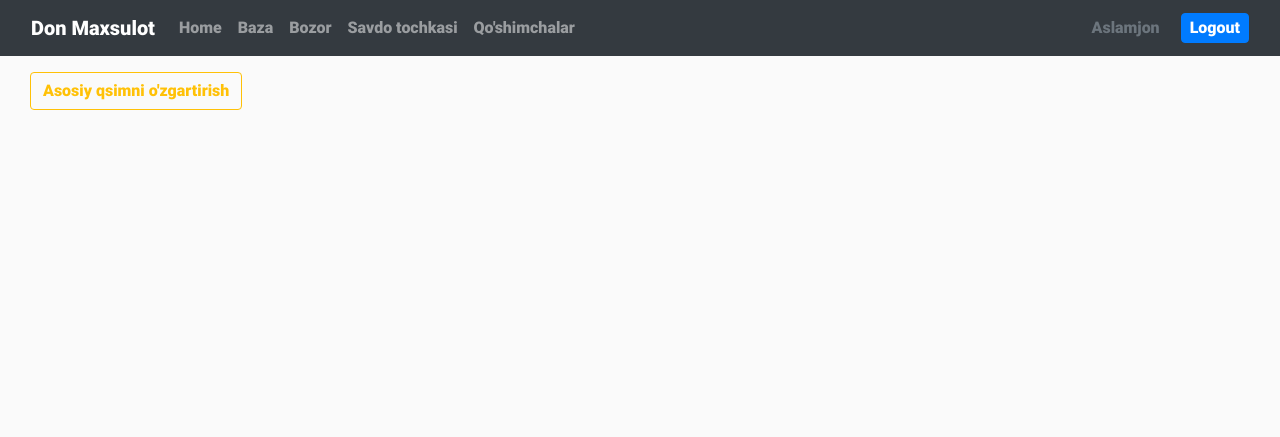
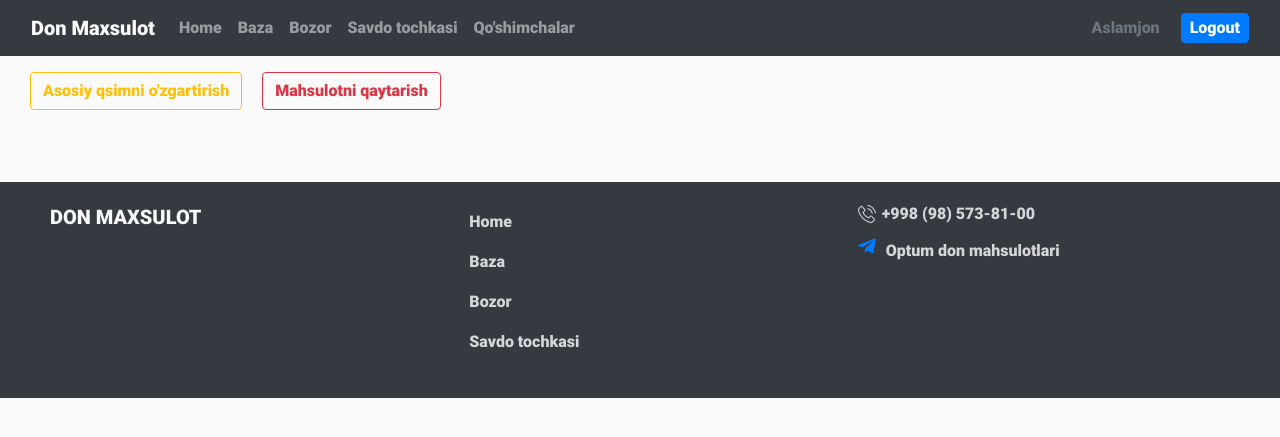
Before and after one commit to aslamjon/donMaxsulot, a Django app: page /savdo/6 in a window 1280 px wide. Shown: the top 437 px of the page. Run offline with Django 3.2, Linux system fonts and the light colour scheme; a user stored in the database is signed in; data comes from the database, SQL or seed files in the repository; both versions use the stored data as it was after the commit; some libraries are stand-ins or nearby versions.

Commit message:
added returning product btn in Savdo, added footer and up/down arrow

```diff
--- a/home/static/css/style.css
+++ b/home/static/css/style.css
@@ -1,16 +1,42 @@
 @font-face {
   font-family: "Roboto-Black";
-  src: url("../Roboto/Roboto-Black.ttf") format("truetype"); }
+  src: url("../Roboto/Roboto-Black.ttf") format("truetype");
+}
 body {
   margin: 0;
   padding: 0;
   overflow-x: hidden;
   font-family: "Roboto-Black", sans-serif;
-  background-color: #fafafa; }
+  background-color: #fafafa;
+  position: relative;
+}
 
 .containerCustom {
   margin: 0 30px;
-  position: relative; }
+  position: relative;
+}
+
+.toBottom {
+  width: 30px;
+  height: 30px;
+  text-align: center;
+  background-color: #343a40ec;
+  color: #fafafa;
+  position: fixed;
+  bottom: -40px;
+  right: 20px;
+  font-weight: 900;
+  font-size: 18px;
+  border-radius: 30%;
+  cursor: pointer;
+  transition: 0.3s;
+  opacity: 0;
+  border: 1px solid #fafafa;
+}
+.toBottom:hover {
+  background-color: #343a40d8;
+  color: #fafafa;
+}
 
 .icon {
   width: 20px;
@@ -23,217 +49,348 @@ body {
   mask-repeat: no-repeat;
   -webkit-mask-position: center center;
   -webkit-mask-size: 90%;
-  -webkit-mask-repeat: no-repeat; }
+  -webkit-mask-repeat: no-repeat;
+}
 
 .bd-green {
-  color: #198754; }
+  color: #198754;
+}
 
 nav .navbar-toggler {
-  outline: none; }
+  outline: none;
+}
 nav .navbar-collapse ul li a {
-  cursor: pointer; }
+  cursor: pointer;
+}
 
 .text-bold {
-  font-weight: bold; }
+  font-weight: bold;
+}
 
 .homePage .img {
   width: 100%;
-  height: 300px; }
+  height: 300px;
+}
 .homePage #sendHomeForm {
-  position: relative; }
+  position: relative;
+}
 .homePage #sendHomeForm input {
-    margin: 15px 0; }
+  margin: 15px 0;
+}
 .homePage #sendHomeForm input:first-child {
   margin: 0;
-      position: absolute; }
+  position: absolute;
+}
 .homePage #sendHomeForm label {
-    margin: 0; }
+  margin: 0;
+}
 
 .close {
   border: 0;
-  outline: none; }
+  outline: none;
+}
 .close:focus, .close:active {
   border: 0;
-    outline: none; }
+  outline: none;
+}
 
 .editHome {
   display: flex;
-  justify-content: center; }
+  justify-content: center;
+}
 .editHome .card {
-    max-width: 500px; }
+  max-width: 500px;
+}
 .editHome .card form input {
-      margin: 10px 0; }
+  margin: 10px 0;
+}
 
 .base {
-  margin-top: 20px; }
+  margin-top: 20px;
+}
 .base .baseModal form label {
-    margin: 5px; }
+  margin: 5px;
+}
 .base .baseModal form input {
-    margin: 10px 0; }
+  margin: 10px 0;
+}
 .base .baseModal form #id_byWhom {
-    margin-top: 0; }
+  margin-top: 0;
+}
 .base .baseTabel {
-    margin-top: 20px; }
+  margin-top: 20px;
+}
 .base .baseTabel th {
   padding: 5px 10px;
-      text-align: center; }
+  text-align: center;
+}
 .base .baseTabel tr {
-      box-shadow: -3px 0px 15px -8px grey; }
+  box-shadow: -3px 0px 15px -8px grey;
+}
 .base .baseTabel tr:first-child {
   border-top-left-radius: 10px;
-        border-top-right-radius: 10px; }
+  border-top-right-radius: 10px;
+}
 .base .baseTabel tr:last-child {
   border-bottom-left-radius: 10px;
-        border-bottom-right-radius: 10px; }
+  border-bottom-right-radius: 10px;
+}
 .base .baseTabel tr td {
   text-align: center;
   border-left: 1px solid grey;
   border-right: 1px solid grey;
-        padding: 5px 10px; }
+  padding: 5px 10px;
+}
 .base .baseTabel tr td:first-child {
-          border-left: none; }
+  border-left: none;
+}
 .base .baseTabel tr td:last-child {
-          border-right: none; }
+  border-right: none;
+}
 .base .baseTabel tr td .openEdit {
-          text-decoration: none; }
+  text-decoration: none;
+}
 .base .baseTabel tr .inputToBase {
-        color: green; }
+  color: green;
+}
 .base .baseTabel tr .outToBase {
-        color: red; }
+  color: red;
+}
 .base .outTabelBase {
-    margin-top: 20px; }
+  margin-top: 20px;
+}
 .base .outTabelBase table tr td,
 .base .outTabelBase table tr th {
   padding: 5px;
-      text-align: center; }
+  text-align: center;
+}
 .base .outTabelBase table tr td {
-      border: 1px solid #bdbdbd; }
+  border: 1px solid #bdbdbd;
+}
 .base .outTabelBase table tr td:first-child {
-        border-left: none; }
+  border-left: none;
+}
 .base .outTabelBase table tr td:last-child {
-        border-right: none; }
+  border-right: none;
+}
 
 @media (max-width: 1182px) {
   .base .outTabel {
     overflow-x: auto;
-    padding: 0 2px; }
+    padding: 0 2px;
+  }
   .base .baseTabel {
-    width: 1130px; } }
+    width: 1130px;
+  }
+}
 @media (max-width: 908px) {
   .base .outTabelBase table {
-    width: 848px; } }
+    width: 848px;
+  }
+}
 .edit {
-  padding: 50px 0; }
+  padding: 50px 0;
+}
 .edit .card {
   padding: 15px 20px;
   width: 100%;
   border-radius: 10px;
   border: none;
-    box-shadow: 0 0 10px #dfdfdf; }
+  box-shadow: 0 0 10px #dfdfdf;
+}
 .edit .card .changed {
   display: flex;
-      justify-content: flex-end; }
+  justify-content: flex-end;
+}
 .edit .card .changed .alert {
   display: inline-block;
   margin-bottom: 0;
-        padding: 8px 16px; }
+  padding: 8px 16px;
+}
 .edit .card form label {
-      margin: 5px; }
+  margin: 5px;
+}
 .edit .card form #subBtn {
-      margin-top: 16px; }
+  margin-top: 16px;
+}
 .edit .card form #id_oxirgiQarzBerganVaqti {
-      margin: 10px 0; }
+  margin: 10px 0;
+}
 
 .agentTake {
   margin-bottom: 50px;
-  height: 100vh; }
+}
 .agentTake #enterForm input {
-    margin: 10px 0; }
+  margin: 10px 0;
+}
 .agentTake #enterForm #id_byWhom {
-    margin: 0 0 10px 0; }
+  margin: 0 0 10px 0;
+}
 .agentTake #payAgentForm input {
-    margin: 20px 0; }
+  margin: 20px 0;
+}
 .agentTake .outTotalAgent {
   bottom: 30px;
-    overflow-x: auto; }
+  overflow-x: auto;
+}
 .agentTake .outTotalAgent .TotalAgentTabel {
-      width: 900px; }
+  width: 900px;
+}
 
 @media (max-width: 1188px) {
   .agentTake .outAgentTabel {
     overflow-x: auto;
-    padding: 0 2px; }
+    padding: 0 2px;
+  }
   .agentTake .agentTabel {
-    width: 1128px; } }
+    width: 1128px;
+  }
+}
 .editAgent #enterForm label {
-  margin: 5px; }
+  margin: 5px;
+}
 .editAgent .card {
-  padding: 20px; }
+  padding: 20px;
+}
 .editAgent .card #totalLend {
-    text-align: right; }
+  text-align: right;
+}
 
 .paidAgent .outPaidAgentTable {
   display: flex;
   justify-content: center;
   overflow-x: auto;
-  padding: 5px; }
+  padding: 5px;
+}
 .paidAgent .outPaidAgentTable table {
   margin-top: 20px;
   box-shadow: 0 0 10px 1px #cccccc;
-    border-radius: 10px; }
+  border-radius: 10px;
+}
 .paidAgent .outPaidAgentTable table tr td,
 .paidAgent .outPaidAgentTable table tr th {
   padding: 5px 10px;
-      text-align: center; }
+  text-align: center;
+}
 .paidAgent .outPaidAgentTable table tr td {
-      border: 1px solid #dbdbdb; }
+  border: 1px solid #dbdbdb;
+}
 .paidAgent .outPaidAgentTable table tr td:first-child {
-        border-left: none; }
+  border-left: none;
+}
 .paidAgent .outPaidAgentTable table tr td:last-child {
-        border-right: none; }
+  border-right: none;
+}
 
 @media (max-width: 700px) {
   .paidAgent .outPaidAgentTable table {
-    width: 650px; } }
+    width: 650px;
+  }
+}
 .baza {
-  margin-top: 20px; }
+  margin-top: 20px;
+}
 .baza .bazaModal form input {
-    margin: 10px 0; }
+  margin: 10px 0;
+}
 .baza .bazaModal form #id_byWhom {
-    margin-top: 0; }
+  margin-top: 0;
+}
 .baza .outBazaTable {
   overflow-x: auto;
-    margin-top: 30px; }
+  margin-top: 30px;
+}
 .baza .outBazaTable table th {
   padding: 5px 10px;
-      text-align: center; }
+  text-align: center;
+}
 .baza .outBazaTable table tr {
-      box-shadow: -3px 0px 15px -8px grey; }
+  box-shadow: -3px 0px 15px -8px grey;
+}
 .baza .outBazaTable table tr:first-child {
   border-top-left-radius: 10px;
-        border-top-right-radius: 10px; }
+  border-top-right-radius: 10px;
+}
 .baza .outBazaTable table tr:last-child {
   border-bottom-left-radius: 10px;
-        border-bottom-right-radius: 10px; }
+  border-bottom-right-radius: 10px;
+}
 .baza .outBazaTable table tr td {
   text-align: center;
   border-left: 1px solid grey;
   border-right: 1px solid grey;
-        padding: 5px 10px; }
+  padding: 5px 10px;
+}
 .baza .outBazaTable table tr td:first-child {
   border-left: none;
-          text-transform: capitalize; }
+  text-transform: capitalize;
+}
 .baza .outBazaTable table tr td:last-child {
-          border-right: none; }
+  border-right: none;
+}
 .baza .outBazaTable table tr td .openEdit {
-          text-decoration: none; }
+  text-decoration: none;
+}
 .baza .outBazaTable table tr .inputToBase {
-        color: green; }
+  color: green;
+}
 .baza .outBazaTable table tr .outToBase {
-        color: red; }
+  color: red;
+}
 
 @media (max-width: 1100px) {
   .baza .outBazaTable table {
-    width: 1040px; } }
+    width: 1040px;
+  }
+}
+footer {
+  background-color: #343a40;
+  padding: 20px;
+  margin-top: 20px;
+}
+footer .logo {
+  color: #fafafa;
+  font-size: 20px;
+  text-decoration: none;
+}
+footer ul li a {
+  color: #fafafad0;
+  transition: 0.3s;
+}
+footer ul .tel, footer ul .telegram {
+  display: flex;
+  align-items: center;
+}
+footer ul .tel span:first-child, footer ul .telegram span:first-child {
+  width: 20px;
+  height: 20px;
+  display: inline-block;
+  mask-image: url("../img/phone-call.svg");
+  -webkit-mask-image: url("../img/phone-call.svg");
+  background: #fafafad0;
+  margin-right: 5px;
+}
+footer ul .tel span:last-child, footer ul .telegram span:last-child {
+  color: #fafafad0;
+  text-decoration: none;
+}
+footer ul .telegram {
+  margin-top: 10px;
+}
+footer ul .telegram a:hover {
+  text-decoration: none;
+}
+footer ul .telegram span:first-child {
+  mask-image: url("../img/telegram.svg");
+  -webkit-mask-image: url("../img/telegram.svg");
+  background: #007bff;
+}
+
+@media (max-width: 767px) {
+  footer .col-md-4 {
+    display: flex;
+    justify-content: center;
+  }
+}
 
 /*# sourceMappingURL=style.css.map */
--- a/home/static/js/main.js
+++ b/home/static/js/main.js
@@ -41,6 +41,29 @@ $(function() {
         total_amount()
         $('.amount').mask("#,###",{reverse: true});
     })
+
+    let minsueFromScroll = 145
+    $(window).on('scroll', function(e) {
+        let scrollHeight = (document.body.offsetHeight - window.innerHeight)
+        if (window.scrollY >= 200 && (window.scrollY < scrollHeight)) {
+            $('.toBottom')[0].style.opacity = 1;
+            $('.toBottom')[0].style.bottom = '20px';
+            $('.toBottom')[0].style.transform = 'rotate(0deg)';
+            $('.toBottom')[0].onclick = function() {
+                window.scrollTo(0, scrollHeight)
+            }
+        } else if (window.scrollY <= 200) {
+            $('.toBottom')[0].style.opacity = 0;
+            $('.toBottom')[0].style.bottom = '-40px';
+        } else if (window.scrollY >= scrollHeight - minsueFromScroll) {
+            $('.toBottom')[0].style.transform = 'rotate(180deg)';
+            $('.toBottom')[0].onclick = function() {
+                // window.scrollTo(0, scrollHeight)
+                document.body.scrollIntoView()
+            }
+        }
+    })
+
 })
 function isNumber(n) { return !isNaN(parseFloat(n)) && !isNaN(n - 0) }
 
--- a/home/static/scss/agentTake.scss
+++ b/home/static/scss/agentTake.scss
@@ -1,6 +1,5 @@
 .agentTake {
     margin-bottom: 50px;
-    height: 100vh;
     #enterForm {
         input {
             margin: 10px 0;
--- a/home/templates/html/base.html
+++ b/home/templates/html/base.html
@@ -83,7 +83,51 @@
     {% block content %}
 
     {% endblock %}
+    <div class="toBottom">&#8595;</div>
 
+    <footer>
+        <div class="containerCustom">
+            <div class="row">
+                <div class="col-md-4">
+                    <a class="logo">
+                        DON MAXSULOT
+                    </a>
+                </div>
+                <div class="col-md-4">
+                    <ul class="list-unstyled">
+                        <li class="nav-item">
+                            <a class="nav-link" aria-current="page" href="{% url 'home' %}">Home</a>
+                        </li>
+                        <li class="nav-item">
+                            <a class="nav-link" href="{% url 'baza' %}">Baza</a>
+                        </li>
+                        <li class="nav-item">
+                            <a class="nav-link" href="{% url 'base' %}">Bozor</a>
+                        </li>
+                        <li class="nav-item">
+                            <a class="nav-link" href="{% url 'agentTake' %}">Savdo tochkasi</a>
+                        </li>
+                    </ul>
+                </div>
+                <div class="col-md-4">
+                    <ul class="list-unstyled">
+                        <li><div class="tel">
+                            <span class="icon"></span>
+                            <span>+998 (98) 573-81-00</span>
+                        </div></li>
+                        <li>
+                            <div class="telegram">
+                                <a href="https://t.me/optumdon">
+                                    <span class="icon"></span>
+                                    <span>Optum don mahsulotlari</span>
+                                </a>
+                            </div>
+                        </li>
+                    </ul>
+                </div>
+            </div>
+        </div>
+    </footer>
     <script src="{% static 'js/jquery-3.5.1.slim.min.js' %}"></script>
     <script src="{% static 'js/jquery.mask.min.js' %}"></script>
     <script src="{% static 'js/popper.min.js' %}"></script>
--- a/home/templates/html/editAgent.html
+++ b/home/templates/html/editAgent.html
@@ -3,12 +3,41 @@
 {% block title %}Agents{% endblock %}
 
 {% block content %}
-<div class="editAgent containerCustom">
+<div class="editAgent containerCustom pt-2">
     {% if user.is_authenticated and isAdmin %}
-    <button type="button" class="btn btn-outline-warning mt-3" data-toggle="collapse" data-target="#changeMain">Asosiy
-        qsimni
-        o'zgartirish</button>
-    <div class="row mt-1 mb-5">
+    <div class="text-danger mb-2">{{errorr}}</div>
+    <button type="button" class="btn btn-outline-warning" data-toggle="collapse" data-target="#changeMain">
+        Asosiy qsimni o'zgartirish
+    </button>
+    <button type="button" class="btn btn-outline-danger ml-3" data-toggle="modal" data-target="#returnProductForm">
+        Mahsulotni qaytarish
+    </button>
+
+    <!-- The Modal -->
+    <div class="modal baseModal" id="returnProductForm">
+        <div class="modal-dialog">
+            <div class="modal-content">
+                <!-- Modal Header -->
+                <div class="modal-header">
+                    <h4 class="modal-title">Bazaga Mahsulot Qaytarish</h4>
+                    <button type="button" class="close" data-dismiss="modal">&times;</button>
+                </div>
+                <div class="modal-body">
+                    <form id="" action="{% url 'returnProductForSavod' formId %}" method="POST">
+                        {% csrf_token %}
+                        <input type="number" name="howMuch" class="form-control mb-3" placeholder="Qancha qaytarmoqchisiz ?">
+
+                        <div class="d-flex justify-content-between align-items-center">
+                            <button type="submit" id="" class="btn btn-outline-dark">Qaytarish</button>
+                        </div>
+                    </form>
+                </div>
+            </div>
+        </div>
+    </div>
+
+    <!-- The Row -->
+    <div class="row mt-2 mb-5">
         <div class="col-md-6 mt-3">
             <div class="card collapse" id="changeMain">
                 <div class="changed d-flex justify-content-end">
--- a/home/urls.py
+++ b/home/urls.py
@@ -1,5 +1,5 @@
 from django.urls import path
-from .views import home, signup_user, logout_user, login_user, base, editItem, agentTake, editAgent, delete, deleteHome, editHome, payToAgent, deleteBase, baza, editBaza, deleteBaza, addAgent, deleteAgent, addRealBazaWhenHaveProducts, addMoneyWhenTakeMoney, deleteAddMoneyWhenTakeMoney, returnProduct
+from .views import home, signup_user, logout_user, login_user, base, editItem, agentTake, editAgent, delete, deleteHome, editHome, payToAgent, deleteBase, baza, editBaza, deleteBaza, addAgent, deleteAgent, addRealBazaWhenHaveProducts, addMoneyWhenTakeMoney, deleteAddMoneyWhenTakeMoney, returnProduct, returnProductForSavod
 
 urlpatterns = [
     path('', home, name='home'),
@@ -24,6 +24,7 @@ urlpatterns = [
     # Savdo tochkasi
     path('savdo/', agentTake, name='agentTake'),
     path('savdo/<int:agent_id>', editAgent, name='editAgent'),
+    path('savdo/return/<int:returnProduct_id>', returnProductForSavod, name='returnProductForSavod'),
     path('savdo/delete/<int:agent_id>', delete, name='delete'),
     path('savdo/payToAgent', payToAgent, name='payToAgent'),
     path('addAgent/', addAgent, name='addAgent'),
--- a/home/views.py
+++ b/home/views.py
@@ -364,19 +364,49 @@ def deleteBase(request, product_id):
         blog.delete()
         return redirect('base')
 
+def returnProductFun(request, productBase, returnBase, returnError, returnProduct_id, insidePrice, outsidePrice, redirectText):
+    product = get_object_or_404(productBase, pk=returnProduct_id)
+    dataFromRealBaza = returnBase.objects.all()
+    productFromRealBaza = dataFromRealBaza.filter(typeOfProduct__exact=product.typeOfProduct, price__exact=getattr(product, insidePrice))
+    def checkDebtAndCalculate(sum):
+        if product.debt:
+            product.qarzSum -= sum
+
+    # if there is product
+    if bool(productFromRealBaza):
+        if (product.kg - float(request.POST['howMuch'])) >= 0:
+            productFromRealBaza[0].kgOrg += float(request.POST['howMuch'])
+            product.kg -= float(request.POST['howMuch'])
+            muchSum = int(request.POST['howMuch']) * getattr(product, outsidePrice)
+            product.totalSum -= muchSum
+            # if there is debt then calculate totalSum
+            checkDebtAndCalculate(muchSum)
+            productFromRealBaza[0].save()
+        else:
+            return returnError("Yetarlicha maxsulot mavjud emas. Iltimos qaytadan urinib ko'ring")
+    else:
+        if (product.kg - float(request.POST['howMuch'])) >= 0:
+            # Creata data bacause there is no data in the Baza
+            returnBase.objects.create(typeOfProduct=product.typeOfProduct,
+            kgOrg=float(request.POST['howMuch']), kg=float(0),
+            price=getattr(product, insidePrice), totalSum=(int(request.POST['howMuch']) * getattr(product, insidePrice)),
+            byWhom=product.byWhom, debt=False)
+
+            product.kg -= float(request.POST['howMuch'])
+            muchSum = int(request.POST['howMuch']) * getattr(product, outsidePrice)
+            product.totalSum -= muchSum
+            # if there is debt
+            checkDebtAndCalculate(muchSum)
+        else:
+            return returnError("Yetarlicha maxsulot mavjud emas. Iltimos qaytadan urinib ko'ring")
+    product.save()
+    if product.kg == float(0):
+        product.delete()
+    return redirect(redirectText)
+
 def returnProduct(request, returnProduct_id):
     product = get_object_or_404(mainBase, pk=returnProduct_id)
-    dataFromRealBaza = Baza.objects.all()
     if request.method == 'POST':
-        productFromRealBaza = dataFromRealBaza.filter(typeOfProduct__exact=product.typeOfProduct, price__exact=product.insidePrice)
-        print(product.kg, 'kg')
-        print(product.totalSum, 'total')
-        print(product.debt)
-        print(product.qarzSum, 'qarz')
-        def checkDebtAndCalculate(sum):
-            if product.debt:
-                product.qarzSum -= sum
-
         def returnError(message):
             form = Basee(instance=product)
             sendToTemplate = {
@@ -386,42 +416,8 @@ def returnProduct(request, returnProduct_id):
                     'error': message
             }
             return checkIsAdmin(request, 'html/edit.html', sendToTemplate, {"a": 'a'})
-        # agar bazada shunaqa maxsulot bo'lsa
-        if bool(productFromRealBaza):
-            if (product.kg - float(request.POST['howMuch'])) >= 0:
-                productFromRealBaza[0].kgOrg += float(request.POST['howMuch'])
-                product.kg -= float(request.POST['howMuch'])
-                muchSum = int(request.POST['howMuch']) * product.outsidePrice
-                product.totalSum -= muchSum
-                # agar qarzi bo'lsa uni ayrib tashlash uchun
-                checkDebtAndCalculate(muchSum)
-                productFromRealBaza[0].save()
-            else:
-                return returnError("Yetarlicha maxsulot mavjud emas. Iltimos qaytadan urinib ko'ring")
-        else:
-            if (product.kg - float(request.POST['howMuch'])) >= 0:
-                # Creata data bacause there is no data in the Baza
-                Baza.objects.create(typeOfProduct=product.typeOfProduct,
-                kgOrg=float(0), kg=float(request.POST['howMuch']),
-                price=product.insidePrice, totalSum=(int(request.POST['howMuch']) * product.insidePrice),
-                byWhom=product.byWhom, debt=False)
+        return returnProductFun(request, mainBase, Baza, returnError, returnProduct_id, 'insidePrice', 'outsidePrice', 'base')
 
-                product.kg -= float(request.POST['howMuch'])
-                muchSum = int(request.POST['howMuch']) * product.outsidePrice
-                product.totalSum -= muchSum
-                # agar qarzi bo'lsa uni ayrib tashlash uchun
-                checkDebtAndCalculate(muchSum)
-            else:
-                return returnError("Yetarlicha maxsulot mavjud emas. Iltimos qaytadan urinib ko'ring")
-        product.save()
-        if product.kg == float(0):
-            product.delete()
-        print(product.kg, 'kg')
-        print(product.totalSum, 'total')
-        print(product.debt)
-        print(product.qarzSum, 'qarz')
-
-    return redirect('base')
 # *********************- TakeMoney -******************************
 def addMoneyWhenTakeMoney(request):
     if request.method == "GET":
@@ -453,6 +449,7 @@ def prev_month(date=date.today()):
         except ValueError:
             return prev_month(date=date.replace(day=date.day-1))
 
+# *********************- Savdo -******************************
 
 def agentTake(request):
     getAgentsData = Qarz.objects.all()
@@ -539,7 +536,13 @@ def editAgent(request, agent_id):
     if request.method == "GET":
         form = QarzForm(instance=agent)
         form2 = InputQarzForm(instance=agent)
-        return render(request, 'html/editAgent.html', {'error': False, 'isAdmin': True, 'agent': agent, 'form': form, 'form2': form2, 'formId': agent_id, 'totalLend': agent.totalLend})
+        content = {
+            'error': False, 'isAdmin': True,
+            'agent': agent, 'form': form,
+            'form2': form2, 'formId': agent_id,
+            'totalLend': agent.totalLend
+        }
+        return render(request, 'html/editAgent.html', content)
     elif request.method == 'POST':
         form11 = QarzForm(instance=agent)
         form22 = InputQarzForm(instance=agent)
@@ -603,6 +606,21 @@ def addRealBazaWhenHaveProducts(request, product_id):
         product.save()
     return redirect('baza')
 
+def returnProductForSavod(request, returnProduct_id):
+    product = get_object_or_404(Qarz, pk=returnProduct_id)
+    if request.method == 'POST':
+        def returnError(message):
+            form = QarzForm(instance=product)
+            form2 = InputQarzForm(instance=product)
+            content = {
+                'errorr': message, 'error': False,
+                'isAdmin': True,
+                'agent': product, 'form': form,
+                'form2': form2, 'formId': returnProduct_id,
+                'totalLend': product.totalLend
+            }
+            return render(request, 'html/editAgent.html', content)
+        return returnProductFun(request, Qarz, Baza, returnError, returnProduct_id, 'orginalPrice', 'price', 'agentTake')
 
 def payToAgent(request):
     if request.method == 'POST':
```
Also changed, not shown: home/static/scss/footer.scss (added, +60 -0 lines), home/static/scss/main.scss (+23 -0 lines), db.sqlite3, home/static/img/phone-call.svg (added), home/static/img/telegram.svg (added), 1 other file. Lines whose indentation alone changed are shown as unchanged.
